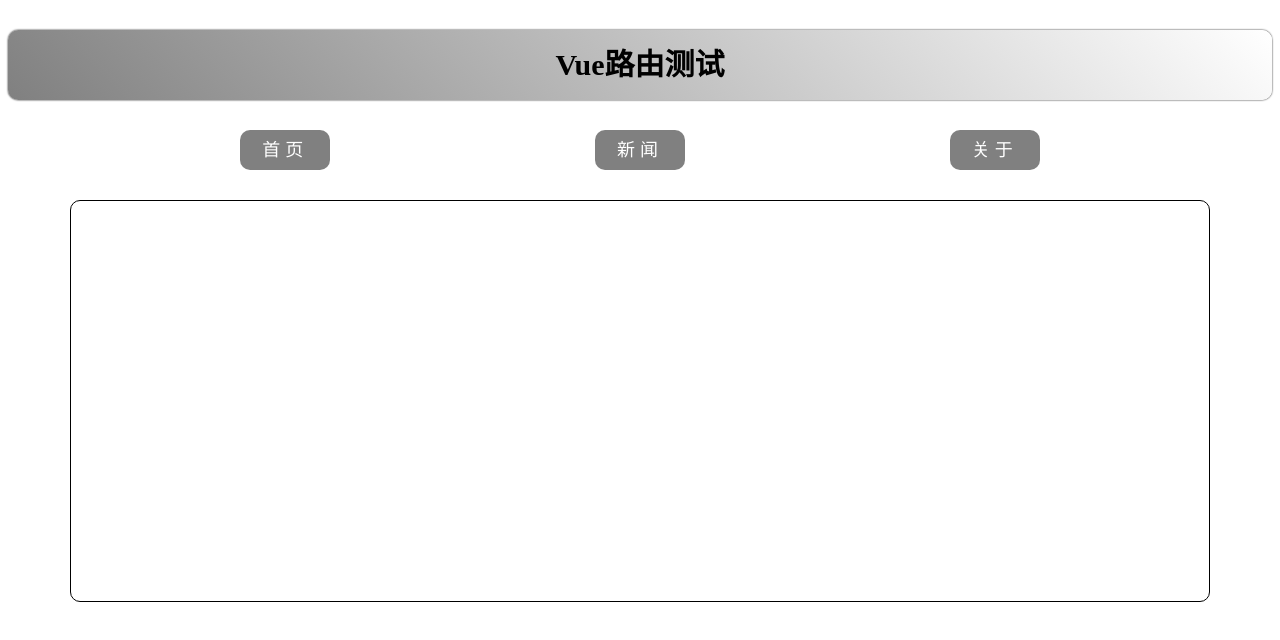
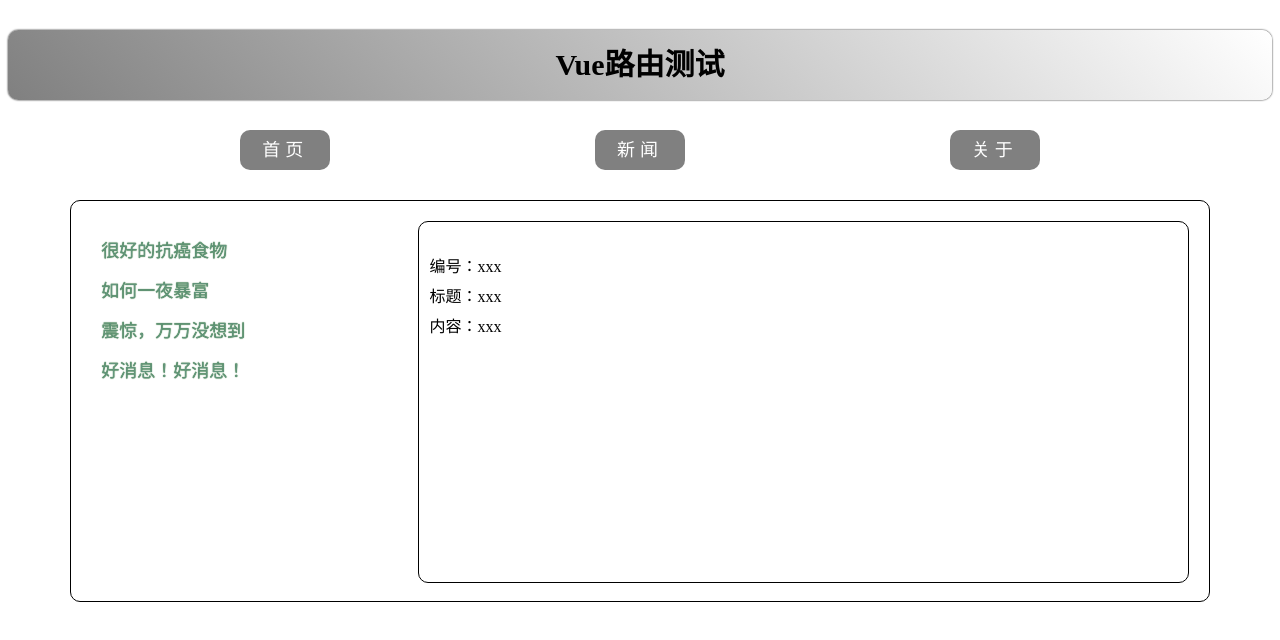
Before and after one commit to Tsar413/Vue-Practise-Codes, a Vue app in the folder Day05/vue3_learning2/: page /news/detail in a window 1280 px wide. Before the commit this address had no page. Shown: the top 640 px of the page. Built offline with nearby package versions, Linux system fonts and the light colour scheme; the HTML template or start-up script is replaced by a standard one.

Commit message:
Sub-Router Learning

```diff
--- a/Day05/vue3_learning2/src/App.vue
+++ b/Day05/vue3_learning2/src/App.vue
@@ -4,8 +4,8 @@
     <!-- 导航区 -->
     <div class="navigate">
       <RouterLink to="/home">首页</RouterLink>
-      <RouterLink to="/news">新闻</RouterLink>
-      <RouterLink to="/about">关于</RouterLink>
+      <RouterLink :to="{name:'news-page'}">新闻</RouterLink>
+      <RouterLink :to="{path:'/about'}">关于</RouterLink>
     </div>
     <!-- 展示区 -->
     <div class="main-content">
--- /dev/null
+++ b/Day05/vue3_learning2/src/pages/Detail.vue
@@ -0,0 +1,22 @@
+<template>
+  <ul class="news-list">
+    <li>编号：xxx</li>
+    <li>标题：xxx</li>
+    <li>内容：xxx</li>
+  </ul>
+</template>
+
+<script setup lang="ts" name="About">
+
+</script>
+
+<style scoped>
+  .news-list {
+    list-style: none;
+    padding-left: 20px;
+  }
+
+  .news-list>li {
+    line-height: 30px;
+  }
+</style>
--- a/Day05/vue3_learning2/src/pages/News.vue
+++ b/Day05/vue3_learning2/src/pages/News.vue
@@ -1,16 +1,28 @@
 <template>
   <div class="news">
+    <!-- 导航区 -->
     <ul>
-      <li><a href="#">新闻001</a></li>
-      <li><a href="#">新闻002</a></li>
-      <li><a href="#">新闻003</a></li>
-      <li><a href="#">新闻004</a></li>
+      <li v-for="(item, index) in newsList" :key="item.id">
+        <RouterLink :to="{path: '/news/detail'}">{{ item.title }}</RouterLink>
+      </li>
     </ul>
+    <!-- 展示区 -->
+    <div class="news-content">
+      <RouterView />
+    </div>
   </div>
 </template>
 
 <script setup lang="ts" name="News">
+import { reactive } from 'vue';
+import { RouterLink, RouterView } from 'vue-router';
 
+  let newsList = reactive([
+    {id:'asfdtrfay01',title:'很好的抗癌食物',content:'西蓝花'},
+    {id:'asfdtrfay02',title:'如何一夜暴富',content:'学IT'},
+    {id:'asfdtrfay03',title:'震惊，万万没想到',content:'明天是周一'},
+    {id:'asfdtrfay04',title:'好消息！好消息！',content:'快过年了'}
+  ])
 </script>
 
 <style scoped>
--- a/Day05/vue3_learning2/src/router/index.ts
+++ b/Day05/vue3_learning2/src/router/index.ts
@@ -6,20 +6,36 @@ import {createRouter, createWebHistory} from 'vue-router'
 import Home from '@/pages/Home.vue'
 import News from '@/pages/News.vue'
 import About from '@/pages/About.vue'
+import Detail from '@/pages/Detail.vue'
 
 // 2. 第二步：创建路由器
 const router = createRouter({
     history: createWebHistory(), // 路由器的工作模式
     routes: [ // 一个一个的路由规则
         {
+            name: 'home',
+            path:'/',
+            component:Home
+        },
+        {
+            name: 'home-page',
             path:'/home',
             component:Home
         },
         {
+            name: 'news-page',
             path:'/news',
-            component:News
+            component:News,
+            children:[
+                {
+                    name: 'detail-page',
+                    path: 'detail',
+                    component:Detail
+                }
+            ]
         },
         {
+            name: 'about-page',
             path:'/about',
             component:About
         }
```
Also changed, not shown: 1 other file (tests, documents, lock files or other folders).
